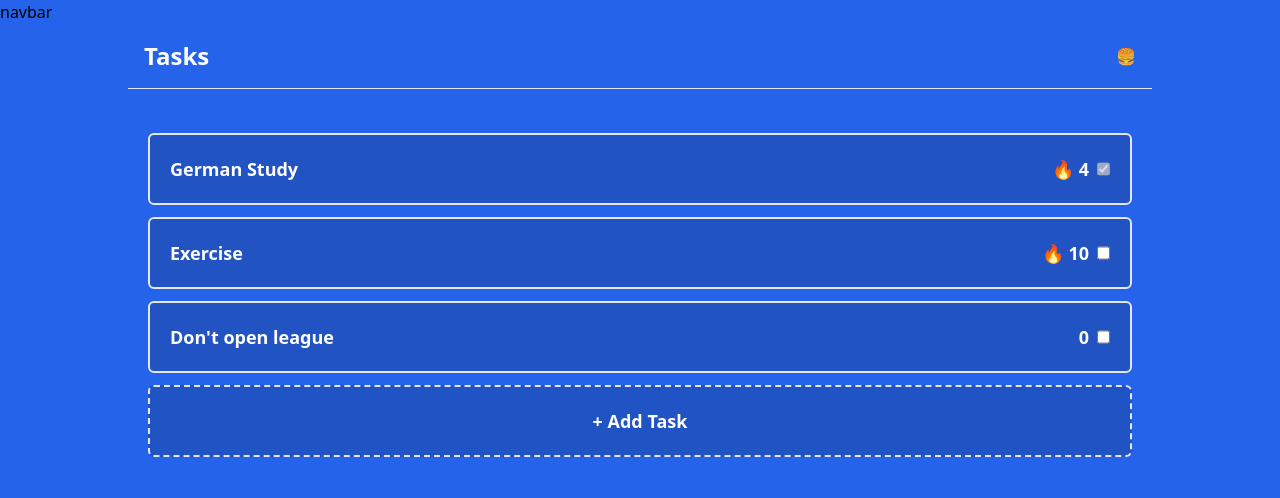
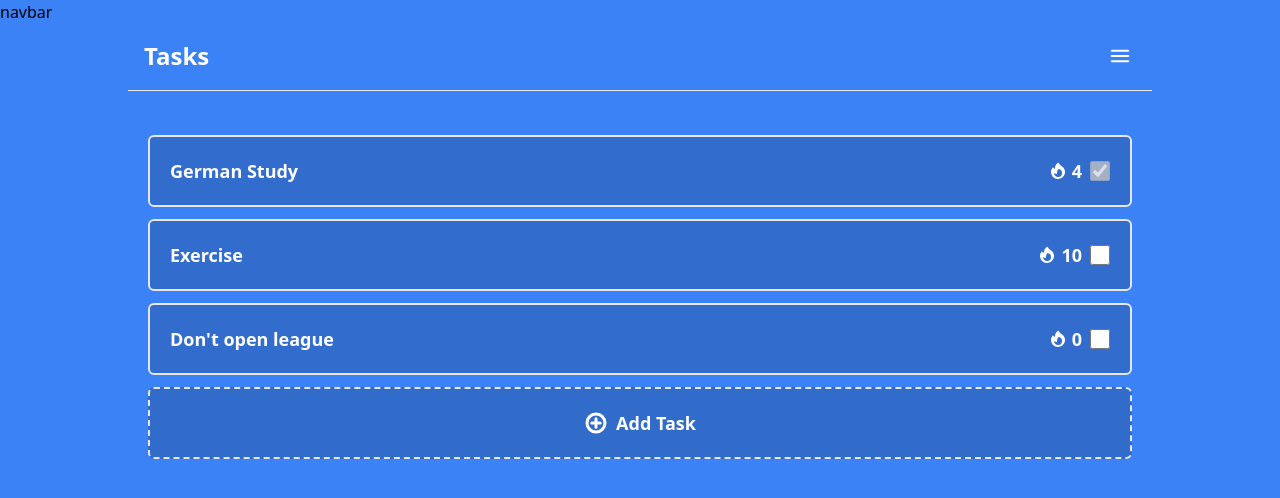
Before and after one commit to yunz-dev/spnw-api, a FastAPI app: template templates/dashboard.html in a window 1280 px wide. Shown: the top 498 px of the page. Run offline with FastAPI, Linux system fonts and the light colour scheme; the template is opened without the code that fills it, so the values that code supplies are empty; parts of the project's set-up code (start-up, migrations or seed data) failed here and were passed over; some libraries are stand-ins or nearby versions.

Commit message:
FEAT: add icons to daskboard

```diff
--- a/main.py
+++ b/main.py
@@ -471,8 +471,8 @@ def dashboard(request: Request):
 
 @app.get("/fe/all-tasks", response_class=HTMLResponse)
 def all_tasks(request: Request):
-    tasks = [{"title": "German Study", "streak": "🔥 4", "done": True, "id": "id", "type": "custom"},
-             {"title": "Exercise", "streak": "🔥 10", "done": False, "id": "id", "type": "custom"},
+    tasks = [{"title": "German Study", "streak": "4", "done": True, "id": "id", "type": "custom"},
+             {"title": "Exercise", "streak": "10", "done": False, "id": "id", "type": "custom"},
              {"title": "Don't open league", "streak": "0", "done": False, "id": "id", "type": "custom"}]
     task_temp = templates.get_template("task.html")
     return "".join([task_temp.render(t) for t in tasks])
--- a/templates/dashboard.html
+++ b/templates/dashboard.html
@@ -7,16 +7,38 @@
         <script src="https://unpkg.com/alpinejs" defer></script>
         <script src="https://unpkg.com/htmx.org"></script>
         <script src="https://unpkg.com/htmx.org/dist/ext/json-enc.js"></script>
-        <link
-            href="https://cdn.jsdelivr.net/npm/tailwindcss@2.2.19/dist/tailwind.min.css"
-            rel="stylesheet"
-        />
+        <script src="https://cdn.tailwindcss.com"></script>
     </head>
-    <body class="bg-blue-600 flex flex-col items-center flex-wrap">
+    <body class="bg-blue-500 flex flex-col items-center flex-wrap">
         {% include 'navbar.html' %}
         <div class="flex content-center justify-between p-4 w-4/5">
-            <h1 class="text-white font-bold text-2xl">Tasks</h1>
-            <button type="button">🍔</button>
+            <h1 class="text-white font-bold text-2xl cursor-pointer">Tasks</h1>
+            <div
+                x-data="{ open: false }"
+                class="relative"
+            >
+                <button
+                    type="button"
+                    @click="open = !open"
+                    class="hover:bg-white hover:bg-opacity-40 rounded p-1"
+                >
+                    <svg fill="none" viewBox="0 0 24 24" stroke-width="2" stroke="white" class="size-6">
+                        <path stroke-linecap="round" stroke-linejoin="round" d="M3.75 6.75h16.5M3.75 12h16.5m-16.5 5.25h16.5" />
+                    </svg>
+                </button>
+                <div x-cloak x-show="open" x-transition @click.outside="open = false" class="absolute top-11 right-0 flex w-full min-w-[10rem] flex-col overflow-hidden rounded-md border border-neutral-300 bg-neutral-50 py-1.5" style="display: none;">
+                    <a
+                        href="#"
+                        class="flex items-center gap-1 bg-neutral-50 px-4 py-2 text-sm text-red-400 hover:bg-neutral-900/5 hover:text-red-500"
+                        @click="open = false"
+                    >
+                        <svg class="size-5" fill="none" viewBox="0 0 24 24">
+                            <path stroke="currentColor" stroke-linecap="round" stroke-linejoin="round" stroke-width="2" d="M5 7h14m-9 3v8m4-8v8M10 3h4a1 1 0 0 1 1 1v3H9V4a1 1 0 0 1 1-1ZM6 7h12v13a1 1 0 0 1-1 1H7a1 1 0 0 1-1-1V7Z"/>
+                        </svg>
+                        Delete Task
+                    </a>
+                </div>
+            </div>
         </div>
         <hr class="w-4/5"/>
         <div
@@ -26,7 +48,11 @@
             hx-swap="afterbegin"
         >
             <div class="flex justify-around p-5 border-2 rounded-md w-full bg-gray-900 bg-opacity-20 text-white font-semibold text-lg border-dashed cursor-pointer">
-                <h1>+ Add Task</h1>
+                <h1 class="flex items-center gap-2">
+                    <svg class="size-6" fill="none" viewBox="0 0 24 24">
+                        <path stroke="currentColor" stroke-linecap="round" stroke-linejoin="round" stroke-width="3" d="M12 7.757v8.486M7.757 12h8.486M21 12a9 9 0 1 1-18 0 9 9 0 0 1 18 0Z"/>
+                    </svg>
+                    Add Task</h1>
             </div>
         </div>
     </body>
--- a/templates/task.html
+++ b/templates/task.html
@@ -1,7 +1,12 @@
 <div class="flex flex-row items-center justify-between p-5 border-2 rounded-md w-full bg-gray-900 bg-opacity-20 text-white font-semibold text-lg">
     <h1>{{title}}</h1>
-    <span style="min-width:100px;" class="flex flex-row justify-end gap-2">
-        <h1 class="inline">{{streak}}</h1>
+    <span style="min-width:100px;" class="flex flex-row justify-end gap-2 items-center">
+        <h1 class="flex items-center gap-1">
+            <svg xmlns="http://www.w3.org/2000/svg" viewBox="0 0 20 20" fill="currentColor" class="size-5">
+                <path fill-rule="evenodd" d="M13.5 4.938a7 7 0 1 1-9.006 1.737c.202-.257.59-.218.793.039.278.352.594.672.943.954.332.269.786-.049.773-.476a5.977 5.977 0 0 1 .572-2.759 6.026 6.026 0 0 1 2.486-2.665c.247-.14.55-.016.677.238A6.967 6.967 0 0 0 13.5 4.938ZM14 12a4 4 0 0 1-4 4c-1.913 0-3.52-1.398-3.91-3.182-.093-.429.44-.643.814-.413a4.043 4.043 0 0 0 1.601.564c.303.038.531-.24.51-.544a5.975 5.975 0 0 1 1.315-4.192.447.447 0 0 1 .431-.16A4.001 4.001 0 0 1 14 12Z" clip-rule="evenodd" />
+            </svg>
+            {{streak}}
+        </h1>
         <input
             type="checkbox"
             name=""
@@ -14,6 +19,7 @@
             hx-headers='js:{"spnw-auth-token": get_auth_token()}'
             hx-ext="json-enc"
             hx-vals='{"id": "{{id}}", "type": "{{type}}", "done": true}'
+            class="size-5 rounded-lg accent-white"
         >
     </span>
 </div>
```
